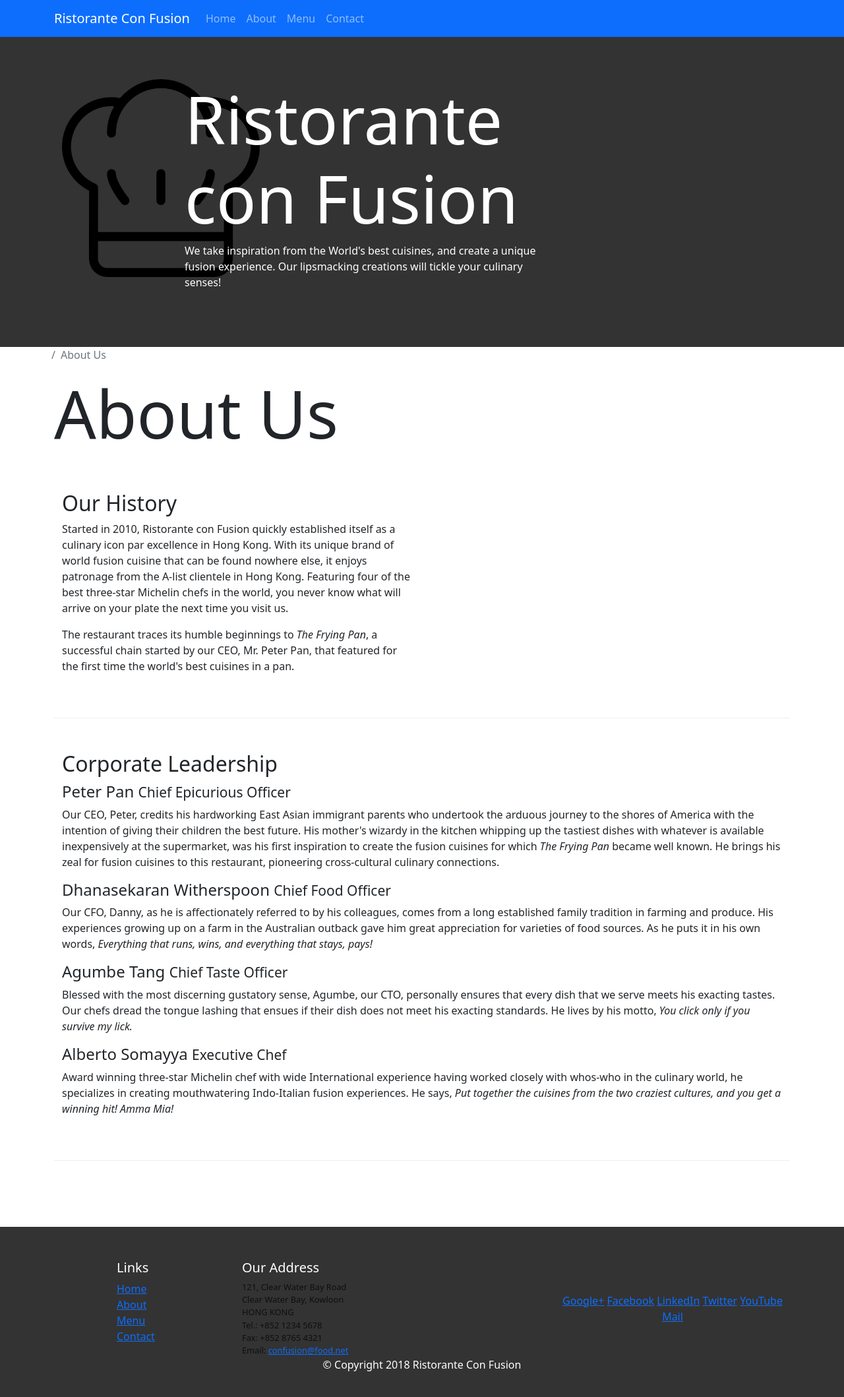
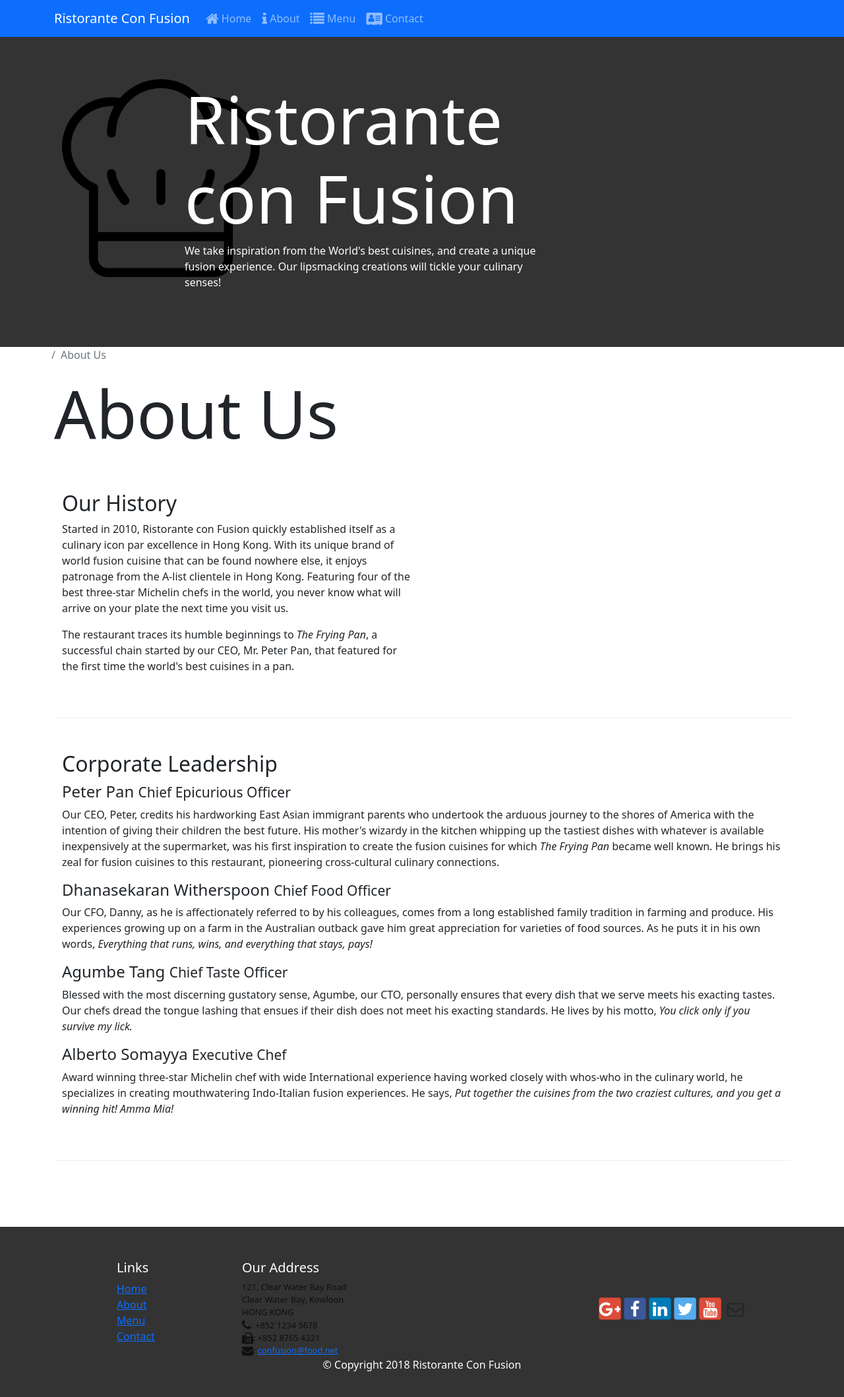
Before and after one commit to shaunwang1350/bootstrapTests, a website: page aboutus.html in a window 1280 px wide. Shown: the whole page at 66% size. Drawn offline with nearby package versions, Linux system fonts and the light colour scheme.

Commit message:
adding buttons

```diff
--- a/aboutus.html
+++ b/aboutus.html
@@ -10,6 +10,8 @@
     <!-- Bootstrap CSS -->
     <link rel="stylesheet" href="node_modules/bootstrap/dist/css/bootstrap.min.css">
     <link rel="stylesheet" href="css/styles.css">
+    <link rel="stylesheet" href="node_modules/font-awesome/css/font-awesome.min.css">
+    <link rel='stylesheet' href="node_modules/bootstrap-social/bootstrap-social.css">
     <title>Ristorante Con Fusion: About Us</title>
 
 </head>
@@ -23,10 +25,10 @@
             <a class="navbar-brand mr-auto" href="index.html">Ristorante Con Fusion</a>
             <div class="collapse navbar-collapse" id="Navbar">
                 <ul class="navbar-nav mr-auto">
-                    <li class="nav-item"><a class="nav-link" href="index.html">Home</a></li>
-                    <li class="nav-item active"><a class="nav-link" href="#">About</a></li>
-                    <li class="nav-item"><a class="nav-link" href="#">Menu</a></li>
-                    <li class="nav-item"><a class="nav-link" href="#">Contact</a></li>
+                    <li class="nav-item"><a class="nav-link" href="index.html"><span class="fa fa-home fa-lg"></span> Home</a></li>
+                    <li class="nav-item active"><a class="nav-link" href="#"><span class="fa fa-info fa-lg"></span> About</a></li>
+                    <li class="nav-item"><a class="nav-link" href="#"><span class="fa fa-list fa-lg"></span> Menu</a></li>
+                    <li class="nav-item"><a class="nav-link" href="#"><span class="fa fa-address-card fa-lg"></span> Contact</a></li>
                 </ul>
             </div>
         </div>
@@ -94,7 +96,7 @@
                     <h5>Links</h5>
                     <ul class="list-unstyled">
                         <li><a href="index.html">Home</a></li>
-                        <li><a href="#">About</a></li>
+                        <li><a href="aboutus.html">About</a></li>
                         <li><a href="#">Menu</a></li>
                         <li><a href="#">Contact</a></li>
                     </ul>
@@ -105,19 +107,20 @@
 		              121, Clear Water Bay Road<br>
 		              Clear Water Bay, Kowloon<br>
 		              HONG KONG<br>
-		              Tel.: +852 1234 5678<br>
-		              Fax: +852 8765 4321<br>
-		              Email: <a href="mailto:confusion@food.net">confusion@food.net</a>
+                      <i class="fa fa-phone fa-lg"></i>: +852 1234 5678<br>
+                      <i class="fa fa-fax fa-lg"></i>: +852 8765 4321<br>
+                      <i class="fa fa-envelope fa-lg"></i>:
+                      <a href="mailto:confusion@food.net">confusion@food.net</a>
 		           </address>
                 </div>
                 <div class="col-12 col-sm-4 align-self-center">
                     <div class="text-center">
-                        <a href="http://google.com/+">Google+</a>
-                        <a href="http://www.facebook.com/profile.php?id=">Facebook</a>
-                        <a href="http://www.linkedin.com/in/">LinkedIn</a>
-                        <a href="http://twitter.com/">Twitter</a>
-                        <a href="http://youtube.com/">YouTube</a>
-                        <a href="mailto:">Mail</a>
+                        <a class="btn btn-social-icon btn-google" href="http://google.com/+"><i class="fa fa-google-plus"></i></a>
+                        <a class="btn btn-social-icon btn-facebook" href="http://www.facebook.com/profile.php?id="><i class="fa fa-facebook"></i></a>
+                        <a class="btn btn-social-icon btn-linkedin" href="http://www.linkedin.com/in/"><i class="fa fa-linkedin"></i></a>
+                        <a class="btn btn-social-icon btn-twitter" href="http://twitter.com/"><i class="fa fa-twitter"></i></a>
+                        <a class="btn btn-social-icon btn-google" href="http://youtube.com/"><i class="fa fa-youtube"></i></a>
+                        <a class="btn btn-social-icon" href="mailto:"><i class="fa fa-envelope-o"></i></a>
                     </div>
                 </div>
            </div>
--- a/package.json
+++ b/package.json
@@ -23,6 +23,8 @@
   "homepage": "https://github.com/shaunwang1350/bootstrapTests#readme",
   "dependencies": {
     "bootstrap": "^5.0.1",
+    "bootstrap-social": "^5.1.1",
+    "font-awesome": "^4.7.0",
     "jquery": "^3.6.0",
     "lite-server": "^2.6.1",
     "popper.js": "^1.16.1"
```
Also changed, not shown: index.html (+16 -13 lines), README.md, 1 other file.
